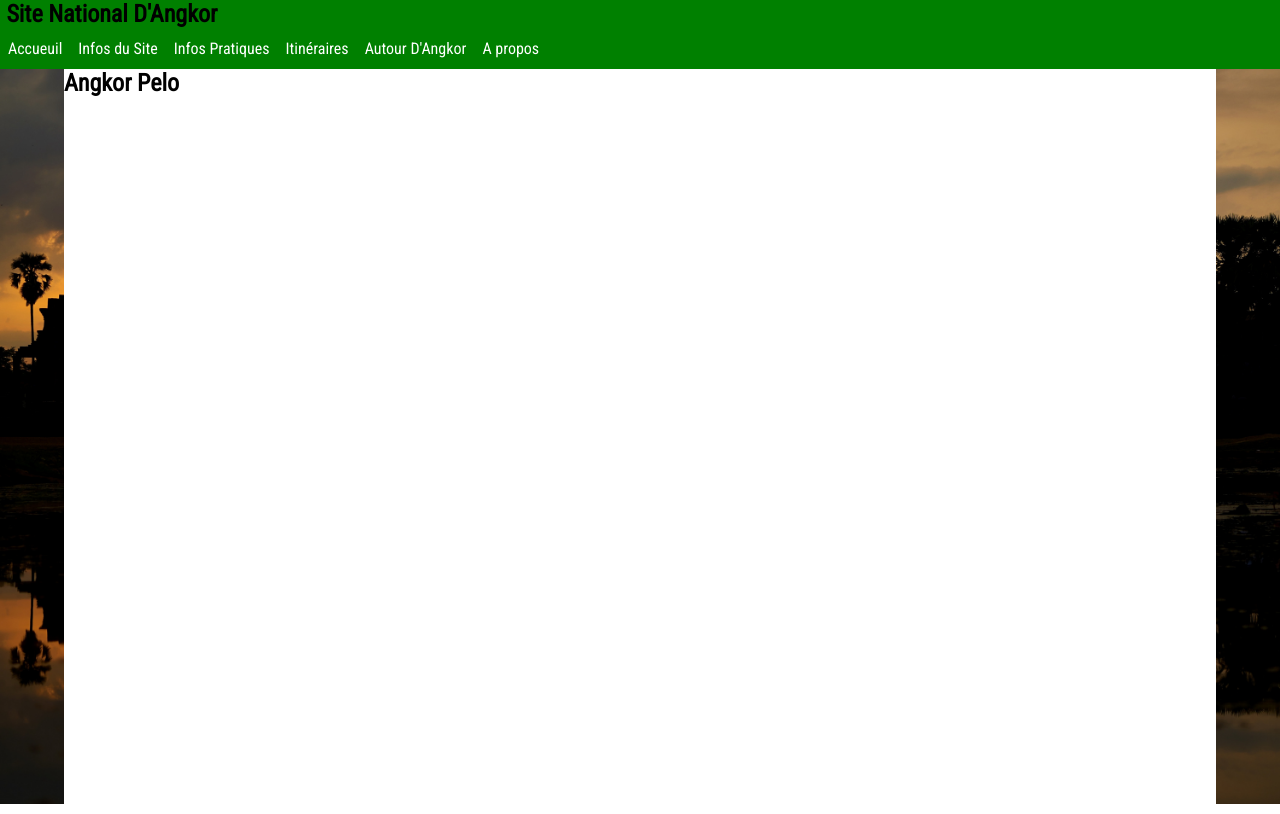
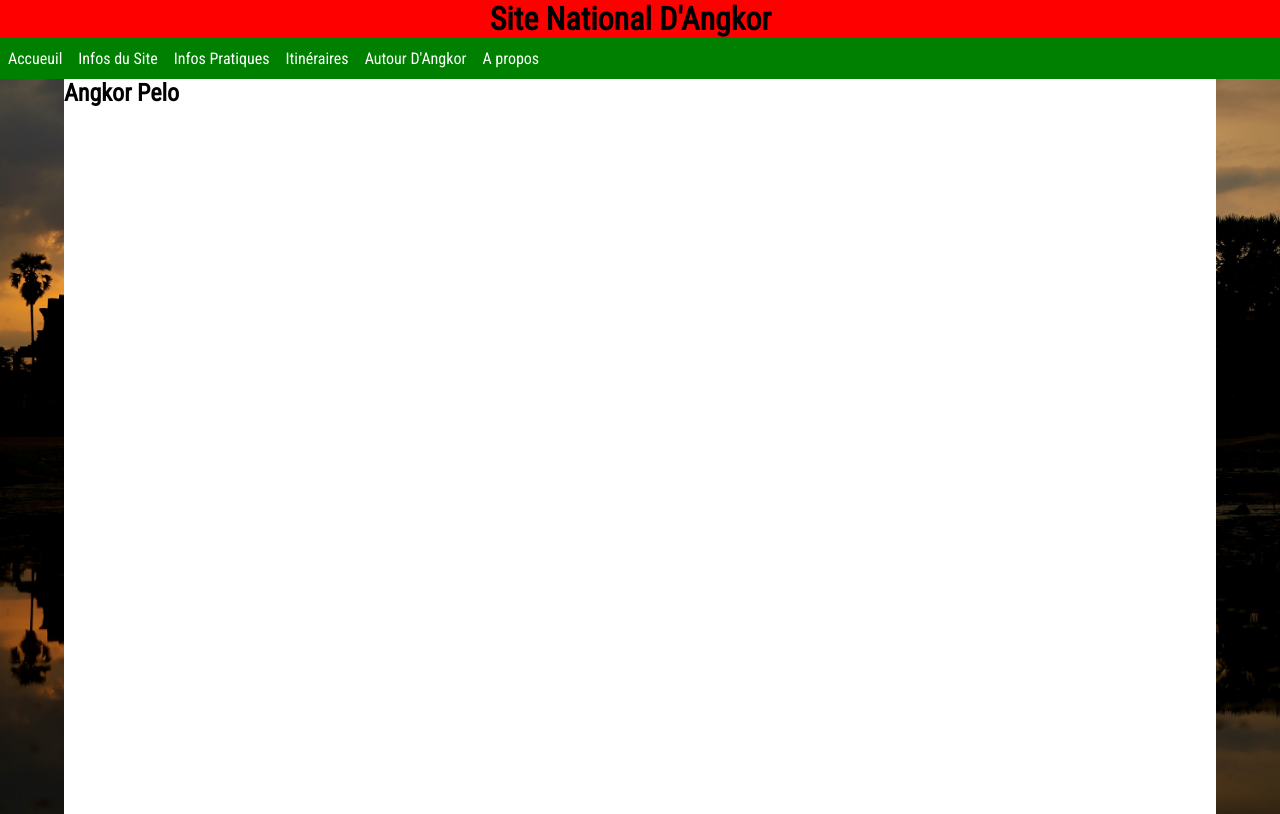
Before and after one commit to Armadindon/Angkor-UPEM, a PHP site: page / in a window 1280 px wide. Run offline with PHP 8.4, Linux system fonts and the light colour scheme.

Commit message:
Correction 15h20

```diff
--- a/CSS/styles.css
+++ b/CSS/styles.css
@@ -13,18 +13,19 @@ background-size: cover; /*l'image s'adapte a l'écran*/
 }
 
 header {
-  background-color: green;
+  background-color: red;
   margin-bottom: 0%;
 }
 
 h1 {
   padding: 0% 2% 0% 0.5%;
   margin: inherit;
+  text-align: center;
 }
 
 nav {
   width: 100%;
-  background-color: inherit;
+  background-color: green;
 }
 
 nav > ul {
@@ -97,8 +98,6 @@ nav li:hover .submenu{
   background-color: #009933;
 }
 
-
-
 .Contenu {
   background-color: white;
   margin: 0% 5% 0% 5%;
--- a/index.html
+++ b/index.html
@@ -9,8 +9,9 @@
   <body>
 
     <header>
+      <h1>Site National D'Angkor</h1>
       <nav>
-        <h1>Site National D'Angkor</h1>
+
 
         <ul class="Menu">
 
```
